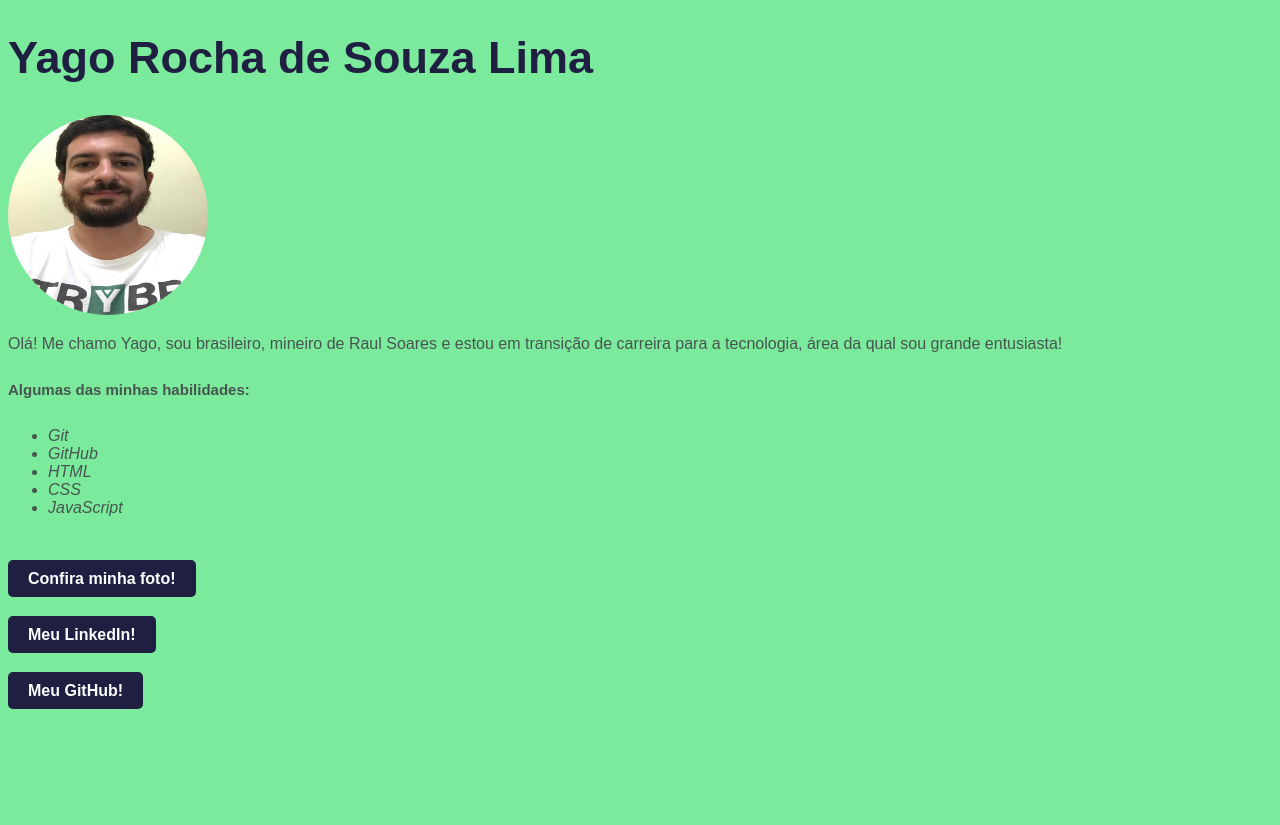
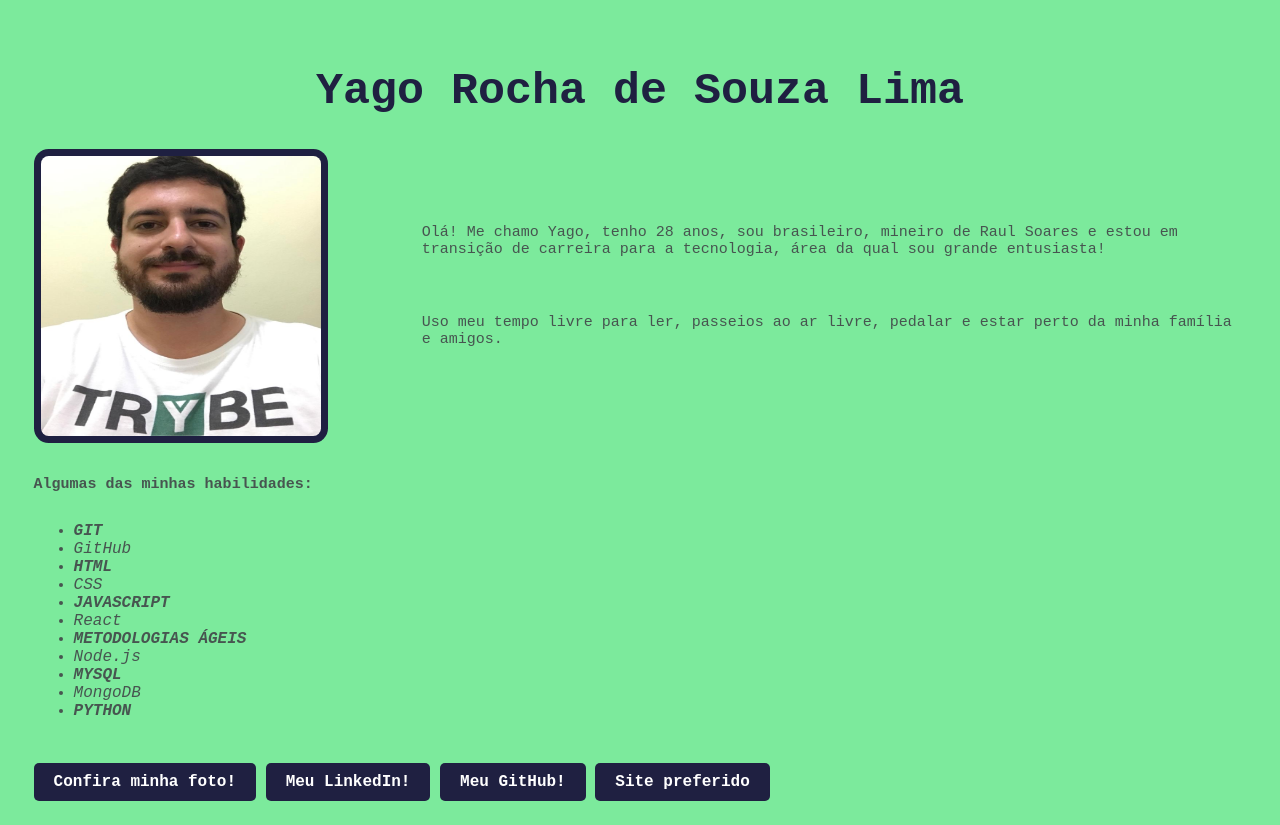
Before and after one commit to yagorsl/yagorsl.github.io, a plain HTML site: page index.html in a window 1280 px wide. Before the commit the page ends 800 px from the top, so only its background shows below. Drawn offline with Linux system fonts and the light colour scheme.

Commit message:
inclui alteraçoes de estilo no arquivo style.css

```diff
--- a/index.html
+++ b/index.html
@@ -4,74 +4,18 @@
   <meta charset="UTF-8">
   <meta http-equiv="X-UA-Compatible" content="IE=edge">
   <meta name="viewport" content="width=device-width, initial-scale=1.0">
+  <link rel="stylesheet" href="style.css">
   <title>Meu Portfólio</title>
-  <style>
-
-    body {
-      font-family: "Montserrat", sans-serif;
-      background-color: rgb(124, 234, 156);
-      color: rgb(31, 32, 65);
-    }
-
-    p, li {
-      font-size: 16px;
-      color: #475550;
-    }
-
-    .hero-title {
-      color: rgb(31, 32, 65);
-      line-height: 55px;
-      font-weight: 600;
-      font-size: 45px;
-    }
-
-    .section-title {
-      line-height: 42px;
-      font-weight: 600;
-      font-size: 15px
-    }
-
-    .picture {
-      width: 200px;
-      height: 200px;
-      border-radius: 100%
-    }
-
-    .linkedin {
-      color: #fff;
-      background-color: rgb(31, 32, 65);
-      text-decoration: none;
-      line-height: 20px;
-      font-weight: 600;
-      padding: 10px 20px;
-      border-radius: 5px;
-    }
-
-    .github {
-      color: #fff;
-      background-color: rgb(31, 32, 65);
-      text-decoration: none;
-      line-height: 20px;
-      font-weight: 700;
-      padding: 10px 20px;
-      border-radius: 5px;
-    }
-
-    .picture-link {
-      color: #fff;
-      background-color: rgb(31, 32, 65);
-      text-decoration: none;
-      line-height: 20px;
-      font-weight: 700;
-      padding: 10px 20px;
-      border-radius: 5px;
-    }
-  </style>
 </head>
 <body>
-  <h1 class="hero-title">Yago Rocha de Souza Lima</h1>
-  <img class="picture" src="foto-linkedin.jpeg" alt="Selfie do Yago" width="200px">
-  <p>Olá! Me chamo Yago, sou brasileiro, mineiro de Raul Soares e estou em transição de carreira para a tecnologia, área da qual sou grande entusiasta!</p>
+  <div>
+    <h1 class="hero-title">Yago Rocha de Souza Lima</h1>
+    <div class="image-container">
+      <img id="my-picture" src="foto-linkedin.jpeg" alt="Selfie do Yago" width="200px">
+      <p id="description1">Olá! Me chamo Yago, tenho 28 anos, sou brasileiro, mineiro de Raul Soares e estou em transição de carreira para a tecnologia, área da qual sou grande entusiasta!</p>
+      <p id="description2">Uso meu tempo livre para ler, passeios ao ar livre, pedalar e estar perto da minha família e amigos.</p>
+    </div>
+  </div>
   <p class="section-title"><strong>Algumas das minhas habilidades:</strong></p>
   <ul>
     <li><em>Git</em></li>
@@ -79,9 +23,18 @@
     <li><em>HTML</em></li>
     <li><em>CSS</em></li>
     <li><em>JavaScript</em></li>
+    <li><em>React</em></li>
+    <li><em>Metodologias Ágeis</em></li>
+    <li><em>Node.js</em></li>
+    <li><em>MySQL</em></li>
+    <li><em>MongoDB</em></li>
+    <li><em>Python</em></li>
   </ul><br><br>
-  <a class="picture-link" href="foto-linked-in.jpeg">Confira minha foto!</a><br><br><br>
-  <a class="linkedin" href="https://www.linkedin.com/in/yagorsl/" target="blank">Meu LinkedIn!</a><br><br><br>
-  <a class="github" href="https://github.com/yagorsl" target="blank">Meu GitHub!</a>
+  <div class="buttons">
+    <a class="picture-link" href="foto-linked-in.jpeg">Confira minha foto!</a>
+    <a class="linkedin" href="https://www.linkedin.com/in/yagorsl/" target="blank">Meu LinkedIn!</a>
+    <a class="github" href="https://github.com/yagorsl" target="blank">Meu GitHub!</a>
+    <a class="site" href="https://www.liveplasma.com/" target="blank">Site preferido</a>
+  </div>
 </body>
 </html>
--- /dev/null
+++ b/style.css
@@ -0,0 +1,104 @@
+body {
+  font-family: "Montserrat", monospace;
+  background-color: rgb(124, 234, 156);
+  color: rgb(31, 32, 65);
+  padding: 2%
+}
+
+p, li {
+  font-size: 16px;
+  color: #475550;
+}
+
+.hero-title {
+  color: rgb(31, 32, 65);
+  line-height: 55px;
+  font-weight: 600;
+  font-size: 45px;
+  text-align: center;
+}
+
+#description1 {
+  position: absolute;
+  left: 32%;
+  top: 20%;
+  font-size: 15px;
+}
+
+#description2 {
+  position: absolute;
+  left: 32%;
+  top: 50%;
+  font-size: 15px;
+}
+
+.section-title {
+  line-height: 42px;
+  font-weight: 600;
+  font-size: 15px
+}
+
+#my-picture {
+  float: left;
+  width: 280px;
+  height: 280px;
+  padding: 7px;
+  background-color: rgb(31, 32, 65);
+  border-radius: 5%;
+}
+
+.image-container {
+  height: 300px;
+  position: relative;
+}
+
+.linkedin {
+  color: #fff;
+  background-color: rgb(31, 32, 65);
+  text-decoration: none;
+  line-height: 20px;
+  font-weight: 600;
+  padding: 10px 20px;
+  border-radius: 5px;
+}
+
+.github {
+  color: #fff;
+  background-color: rgb(31, 32, 65);
+  text-decoration: none;
+  line-height: 20px;
+  font-weight: 700;
+  padding: 10px 20px;
+  border-radius: 5px;
+}
+
+.site {
+  color: #fff;
+  background-color: rgb(31, 32, 65);
+  text-decoration: none;
+  line-height: 20px;
+  font-weight: 700;
+  padding: 10px 20px;
+  border-radius: 5px;
+}
+
+.picture-link {
+  color: #fff;
+  background-color: rgb(31, 32, 65);
+  text-decoration: none;
+  line-height: 20px;
+  font-weight: 700;
+  padding: 10px 20px;
+  border-radius: 5px;
+}
+
+.buttons a:hover {
+  font-size: 20px;
+  transition: 0.5s;
+}
+
+/* altera as li filhas de ul que são ímpares */
+ul li:nth-child(odd) {
+  text-transform: uppercase;
+  font-weight: 700;
+}
```
